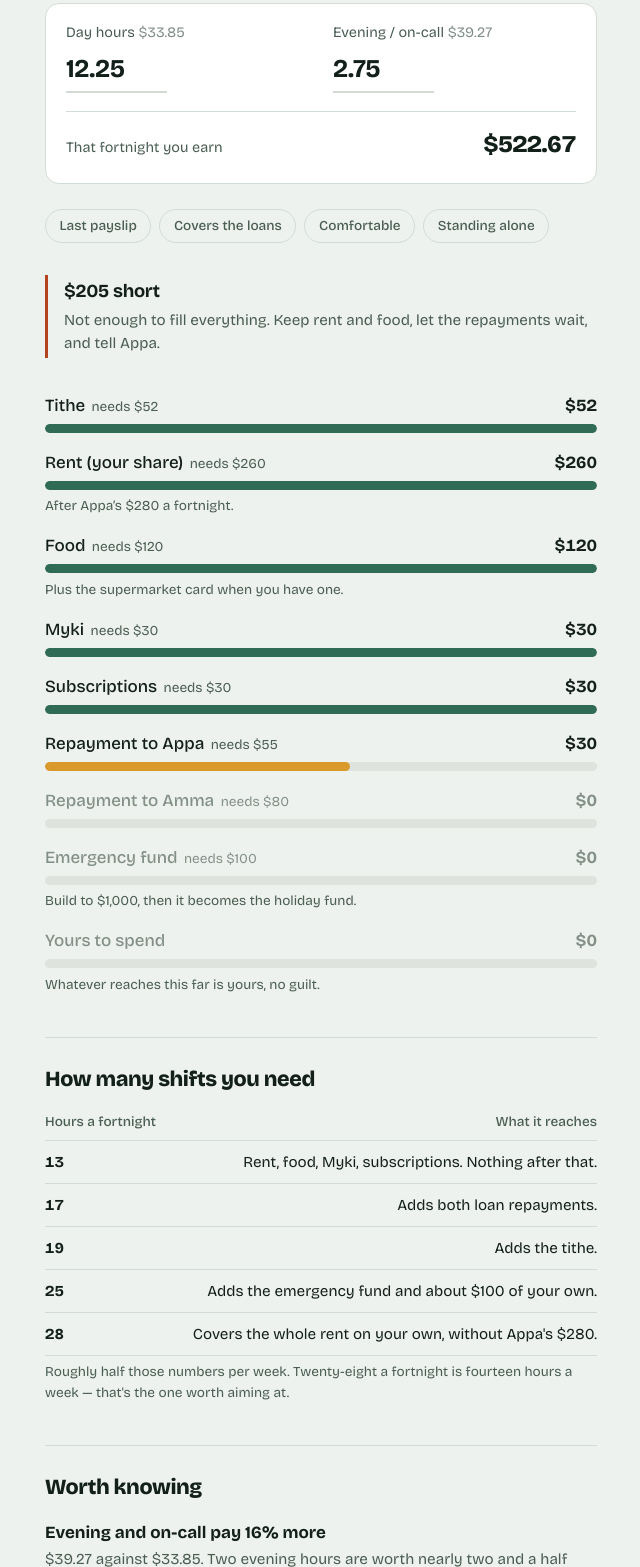
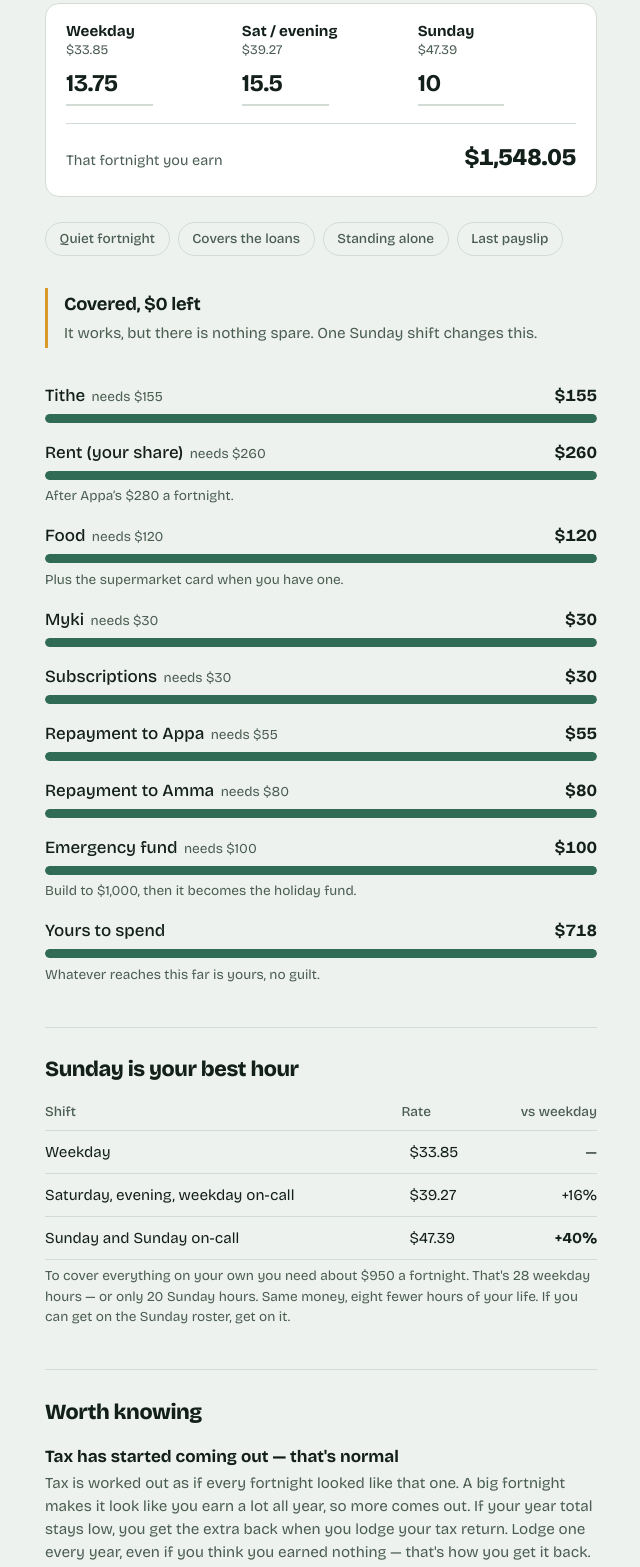
Before and after one commit to lejothomas/Lismol, a plain HTML site: page index.html in a window 1280 px wide. Shown: the part 176-1743 px from the top of the page, without its empty margins (319-959 px from the left). Drawn offline with nearby package versions, Linux system fonts and the light colour scheme.

Commit message:
Add files via upload

```diff
--- a/index.html
+++ b/index.html
@@ -37,12 +37,13 @@ body{margin:0;background:var(--paper);color:var(--ink);
 h1{font-size:clamp(2rem,8vw,2.8rem);font-weight:800;line-height:1.03;letter-spacing:-.025em;margin:0 0 .6rem}
 .sub{color:var(--ink-soft);margin:0 0 2rem;max-width:31rem}
 .ask{background:var(--field);border:1px solid var(--line);border-radius:14px;padding:1.15rem 1.25rem 1.3rem;margin-bottom:1.6rem}
-.hours{display:flex;gap:1.5rem;flex-wrap:wrap}
-.hbox{flex:1 1 8rem}
-label{display:block;font-size:.9rem;color:var(--ink-soft);margin-bottom:.4rem}
-input{font:inherit;font-size:1.6rem;font-weight:700;letter-spacing:-.02em;color:var(--ink);
+.hours{display:flex;gap:1.1rem;flex-wrap:wrap}
+.hbox{flex:1 1 6.5rem}
+label{display:block;font-size:.82rem;color:var(--ink-soft);margin-bottom:.4rem;line-height:1.3}
+label b{display:block;font-weight:700;color:var(--ink);font-size:.95rem}
+input{font:inherit;font-size:1.5rem;font-weight:700;letter-spacing:-.02em;color:var(--ink);
   background:transparent;border:0;border-bottom:2px solid var(--line);padding:0 0 .15rem;
-  width:100%;max-width:6ch;border-radius:0}
+  width:100%;max-width:5.5ch;border-radius:0}
 input:focus{outline:none;border-bottom-color:var(--full)}
 input:focus-visible{outline:2px solid var(--full);outline-offset:4px}
 .gross{margin-top:1.1rem;padding-top:.9rem;border-top:1px solid var(--line);
@@ -72,11 +73,12 @@ input:focus-visible{outline:2px solid var(--full);outline-offset:4px}
 .dim .name,.dim .got{color:var(--ink-soft);opacity:.65}
 h2.sec{font-size:1.35rem;font-weight:800;letter-spacing:-.02em;margin:2.6rem 0 1rem;
   padding-top:1.6rem;border-top:1px solid var(--line)}
+.scroll{overflow-x:auto}
 table{width:100%;border-collapse:collapse;font-size:.95rem}
 th{text-align:left;font-weight:500;color:var(--ink-soft);font-size:.85rem;padding:0 .5rem .5rem 0;border-bottom:1px solid var(--line)}
 th:last-child,td:last-child{text-align:right;padding-right:0}
 td{padding:.6rem .5rem;border-bottom:1px solid var(--line);vertical-align:top}
-td:first-child{font-weight:700;font-variant-numeric:tabular-nums;white-space:nowrap;padding-left:0}
+td:first-child{font-variant-numeric:tabular-nums;padding-left:0}
 .rule{margin-bottom:1.15rem}
 .rule strong{display:block;font-weight:700;margin-bottom:.15rem}
 .rule p{margin:0;color:var(--ink-soft);font-size:.95rem}
@@ -93,57 +95,61 @@ td:first-child{font-weight:700;font-variant-numeric:tabular-nums;white-space:now
   <div class="ask">
     <div class="hours">
       <div class="hbox">
-        <label for="day">Day hours <span style="opacity:.7">$33.85</span></label>
-        <input id="day" type="number" inputmode="decimal" min="0" step="0.25" value="12.25">
+        <label for="wd"><b>Weekday</b>$33.85</label>
+        <input id="wd" type="number" inputmode="decimal" min="0" step="0.25" value="13.75">
       </div>
       <div class="hbox">
-        <label for="eve">Evening / on-call <span style="opacity:.7">$39.27</span></label>
-        <input id="eve" type="number" inputmode="decimal" min="0" step="0.25" value="2.75">
+        <label for="sat"><b>Sat / evening</b>$39.27</label>
+        <input id="sat" type="number" inputmode="decimal" min="0" step="0.25" value="15.5">
+      </div>
+      <div class="hbox">
+        <label for="sun"><b>Sunday</b>$47.39</label>
+        <input id="sun" type="number" inputmode="decimal" min="0" step="0.25" value="10">
       </div>
     </div>
     <div class="gross"><span>That fortnight you earn</span><b id="gross"></b></div>
   </div>
 
   <div class="quick">
-    <button type="button" data-d="12.25" data-e="2.75">Last payslip</button>
-    <button type="button" data-d="14" data-e="4">Covers the loans</button>
-    <button type="button" data-d="18" data-e="6">Comfortable</button>
-    <button type="button" data-d="22" data-e="7">Standing alone</button>
+    <button type="button" data-a="12.25" data-b="2.75" data-c="0">Quiet fortnight</button>
+    <button type="button" data-a="14" data-b="4" data-c="0">Covers the loans</button>
+    <button type="button" data-a="14" data-b="8" data-c="4">Standing alone</button>
+    <button type="button" data-a="13.75" data-b="15.5" data-c="10">Last payslip</button>
   </div>
 
   <div class="verdict" id="verdict"><strong></strong><p></p></div>
 
   <div id="buckets"></div>
 
-  <h2 class="sec">How many shifts you need</h2>
+  <h2 class="sec">Sunday is your best hour</h2>
+  <div class="scroll">
   <table>
-    <thead><tr><th>Hours a fortnight</th><th>What it reaches</th></tr></thead>
+    <thead><tr><th>Shift</th><th>Rate</th><th>vs weekday</th></tr></thead>
     <tbody>
-      <tr><td>13</td><td>Rent, food, Myki, subscriptions. Nothing after that.</td></tr>
-      <tr><td>17</td><td>Adds both loan repayments.</td></tr>
-      <tr><td>19</td><td>Adds the tithe.</td></tr>
-      <tr><td>25</td><td>Adds the emergency fund and about $100 of your own.</td></tr>
-      <tr><td>28</td><td>Covers the whole rent on your own, without Appa's $280.</td></tr>
+      <tr><td>Weekday</td><td>$33.85</td><td>&mdash;</td></tr>
+      <tr><td>Saturday, evening, weekday on-call</td><td>$39.27</td><td>+16%</td></tr>
+      <tr><td>Sunday and Sunday on-call</td><td>$47.39</td><td><strong>+40%</strong></td></tr>
     </tbody>
   </table>
-  <p class="note">Roughly half those numbers per week. Twenty-eight a fortnight is fourteen hours a week &mdash; that's the one worth aiming at.</p>
+  </div>
+  <p class="note">To cover everything on your own you need about $950 a fortnight. That's 28 weekday hours &mdash; or only 20 Sunday hours. Same money, eight fewer hours of your life. If you can get on the Sunday roster, get on it.</p>
 
   <h2 class="sec">Worth knowing</h2>
   <div class="rule">
-    <strong>Evening and on-call pay 16% more</strong>
-    <p>$39.27 against $33.85. Two evening hours are worth nearly two and a half day hours. If you get to choose, choose those. On-call especially &mdash; you're paid the higher rate for being available.</p>
+    <strong>Tax has started coming out &mdash; that's normal</strong>
+    <p>Tax is worked out as if every fortnight looked like that one. A big fortnight makes it look like you earn a lot all year, so more comes out. If your year total stays low, you get the extra back when you lodge your tax return. Lodge one every year, even if you think you earned nothing &mdash; that's how you get it back.</p>
   </div>
   <div class="rule">
-    <strong>You pay no tax under $18,200 a year</strong>
-    <p>That's about $700 a fortnight. Everything under it is yours in full, so don't ever turn down hours worrying about tax. Past that you only pay on the bit above.</p>
+    <strong>Super is yours too</strong>
+    <p>Twelve percent goes into super on top of your pay. You can't touch it for decades, but it's real money with your name on it, and it grows the whole time. Check the fund has your tax file number so it isn't taxed extra.</p>
   </div>
   <div class="rule">
-    <strong>Trips and long shifts are where the ground gets made up</strong>
-    <p>One work trip is what paid the rent down. Put your hand up for those whenever they come around &mdash; they do more in one go than months of careful budgeting.</p>
+    <strong>Claim the first aid allowance every shift</strong>
+    <p>It's small per hour but it's free money for a certificate you already hold. Make sure every shift is logged with it.</p>
   </div>
   <div class="rule">
-    <strong>Subscriptions are the easiest cut</strong>
-    <p>$30 a fortnight is $780 a year. At your hourly rate that's 23 hours of work. Worth checking what's actually in there.</p>
+    <strong>Big fortnights are for the loans, not for spending</strong>
+    <p>When one lands, put a chunk straight at the loans and the emergency fund before anything else. That's what the last one did, and it's why the rent is clear.</p>
   </div>
   <div class="rule">
     <strong>Rent, food, insurance</strong>
@@ -156,7 +162,7 @@ td:first-child{font-weight:700;font-variant-numeric:tabular-nums;white-space:now
 
 <script>
 (function(){
-  var DAY = 33.8520, EVE = 39.2683;
+  var WD = 33.8520, SAT = 39.2683, SUN = 47.3928;
   var BUCKETS = [
     {name:'Tithe', pct:10},
     {name:'Rent (your share)', amt:260, note:'After Appa\u2019s $280 a fortnight.'},
@@ -169,7 +175,7 @@ td:first-child{font-weight:700;font-variant-numeric:tabular-nums;white-space:now
     {name:'Yours to spend', amt:null, note:'Whatever reaches this far is yours, no guilt.'}
   ];
 
-  var dayI = document.getElementById('day'), eveI = document.getElementById('eve');
+  var a = document.getElementById('wd'), b = document.getElementById('sat'), c = document.getElementById('sun');
   var grossEl = document.getElementById('gross');
   var host = document.getElementById('buckets');
   var verdict = document.getElementById('verdict');
@@ -177,24 +183,24 @@ td:first-child{font-weight:700;font-variant-numeric:tabular-nums;white-space:now
   function money(n){ return '$' + Math.round(n).toLocaleString('en-AU'); }
   function num(el){ var v = parseFloat(el.value); return (isFinite(v) && v > 0) ? v : 0; }
 
-  host.innerHTML = BUCKETS.map(function(b,i){
+  host.innerHTML = BUCKETS.map(function(bk,i){
     return '<div class="row" data-i="'+i+'">'+
-      '<div class="row-top"><div class="name">'+b.name+'<span class="need"></span></div>'+
+      '<div class="row-top"><div class="name">'+bk.name+'<span class="need"></span></div>'+
       '<div class="got"></div></div>'+
       '<div class="track"><div class="fill"></div></div>'+
-      (b.note?'<p class="note">'+b.note+'</p>':'')+
+      (bk.note?'<p class="note">'+bk.note+'</p>':'')+
     '</div>';
   }).join('');
   var rows = Array.prototype.slice.call(host.querySelectorAll('.row'));
 
   function render(){
-    var pay = num(dayI)*DAY + num(eveI)*EVE;
+    var pay = num(a)*WD + num(b)*SAT + num(c)*SUN;
     grossEl.textContent = '$' + pay.toLocaleString('en-AU',{minimumFractionDigits:2,maximumFractionDigits:2});
     var pot = pay, shortfall = 0;
 
-    BUCKETS.forEach(function(b,i){
+    BUCKETS.forEach(function(bk,i){
       var row = rows[i];
-      var need = (b.amt === null) ? null : (b.pct ? pay*b.pct/100 : b.amt);
+      var need = (bk.amt === null) ? null : (bk.pct ? pay*bk.pct/100 : bk.amt);
       var got, ratio;
       if(need === null){
         got = Math.max(pot,0); ratio = got > 0 ? 1 : 0;
@@ -222,19 +228,20 @@ td:first-child{font-weight:700;font-variant-numeric:tabular-nums;white-space:now
     } else if(left < 40){
       verdict.className = 'verdict tight';
       v.textContent = 'Covered, ' + money(left) + ' left';
-      p.textContent = 'It works, but there is nothing spare. One more shift changes this.';
+      p.textContent = 'It works, but there is nothing spare. One Sunday shift changes this.';
     } else {
       verdict.className = 'verdict';
       v.textContent = money(left) + ' is yours';
-      p.textContent = 'Everything covered. On a fortnight like this, put a chunk straight at the loans.';
+      p.textContent = 'Everything covered. On a fortnight like this, put a big chunk straight at the loans while you can.';
     }
   }
 
-  [dayI,eveI].forEach(function(el){ el.addEventListener('input', render); });
+  [a,b,c].forEach(function(el){ el.addEventListener('input', render); });
   Array.prototype.forEach.call(document.querySelectorAll('.quick button'), function(btn){
     btn.addEventListener('click', function(){
-      dayI.value = btn.getAttribute('data-d');
-      eveI.value = btn.getAttribute('data-e');
+      a.value = btn.getAttribute('data-a');
+      b.value = btn.getAttribute('data-b');
+      c.value = btn.getAttribute('data-c');
       render();
     });
   });
```
